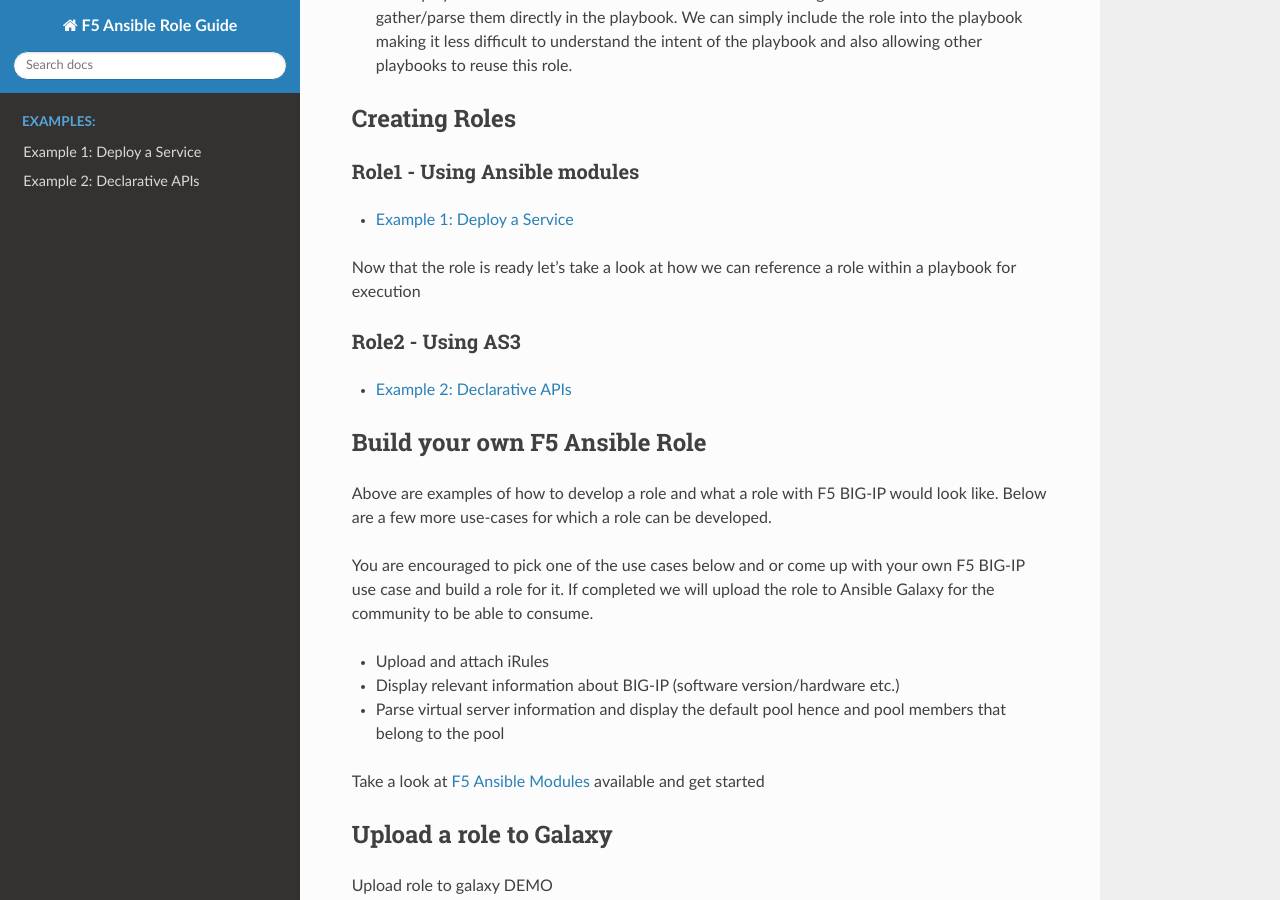
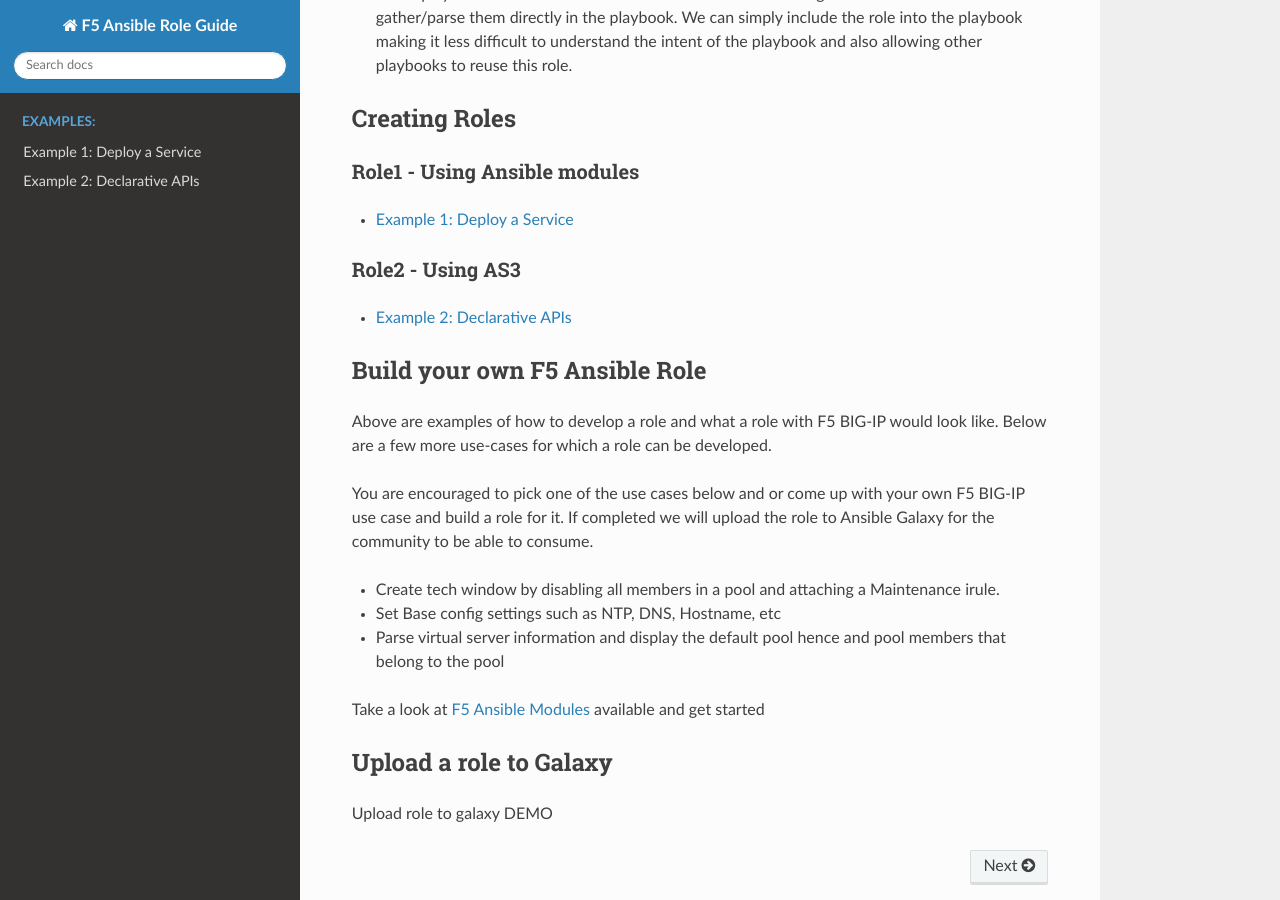
Before and after one commit to focrensh/role-lab, a Sphinx documentation site: the page built from docs/index.rst, in a window 1280 px wide and 900 px high, scrolled down 5654 px. Built offline with Sphinx 7.4.7 and the Read the Docs theme 2.0.0, drawn with Linux system fonts in a browser that asks for light colours.

Commit message:
minor updates

```diff
--- a/docs/index.rst
+++ b/docs/index.rst
@@ -229,8 +229,6 @@
 
 * :doc:`examples/ex1_modules`
 
-Now that the role is ready let's take a look at how we can reference a role within a playbook for execution
-
 Role2 - Using AS3
 ~~~~~~~~~~~~~~~~~
 
@@ -243,8 +241,8 @@
 
 You are encouraged to pick one of the use cases below and or come up with your own F5 BIG-IP use case and build a role for it. If completed we will upload the role to Ansible Galaxy for the community to be able to consume.
 
-- Upload and attach iRules
-- Display relevant information about BIG-IP (software version/hardware etc.)
+- Create tech window by disabling all members in a pool and attaching a Maintenance irule.
+- Set Base config settings such as NTP, DNS, Hostname, etc
 - Parse virtual server information and display the default pool hence and pool members that belong to the pool
 
 Take a look at |f5ansiblemodules| available and get started
```
